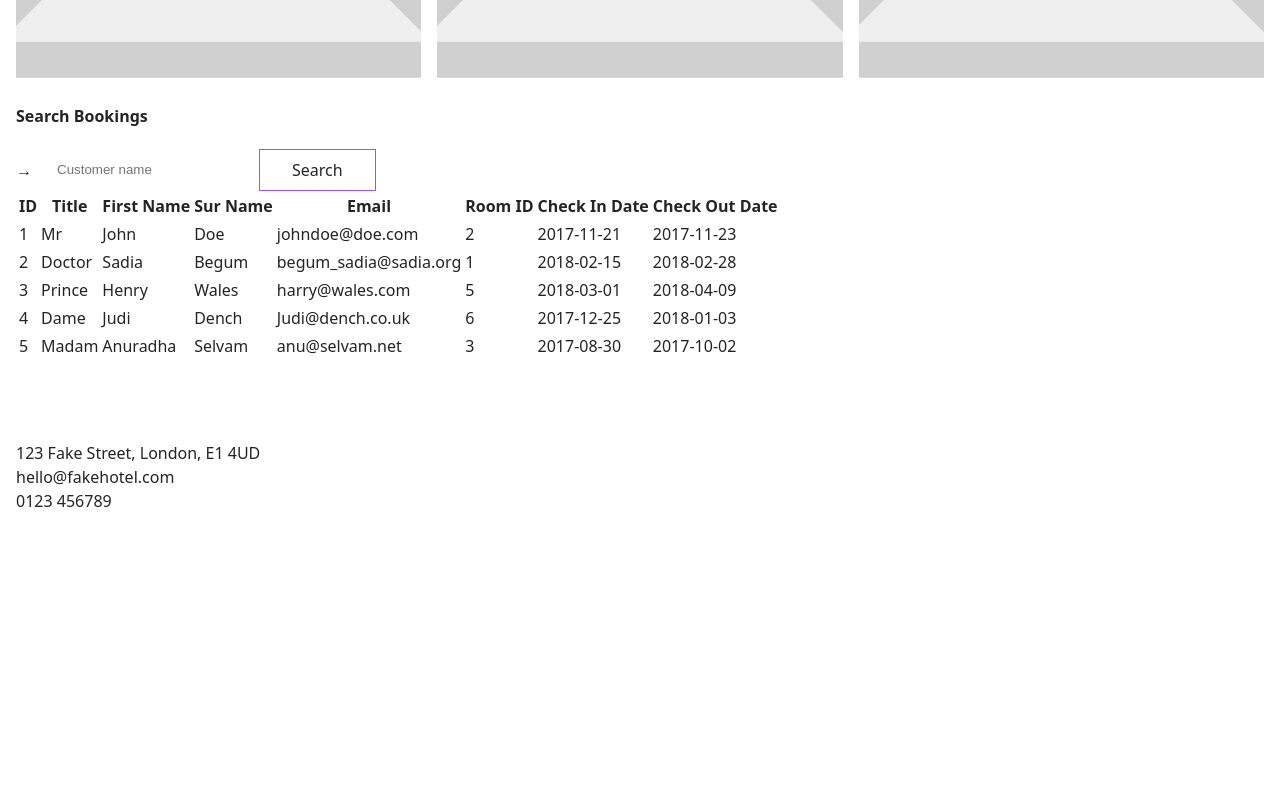
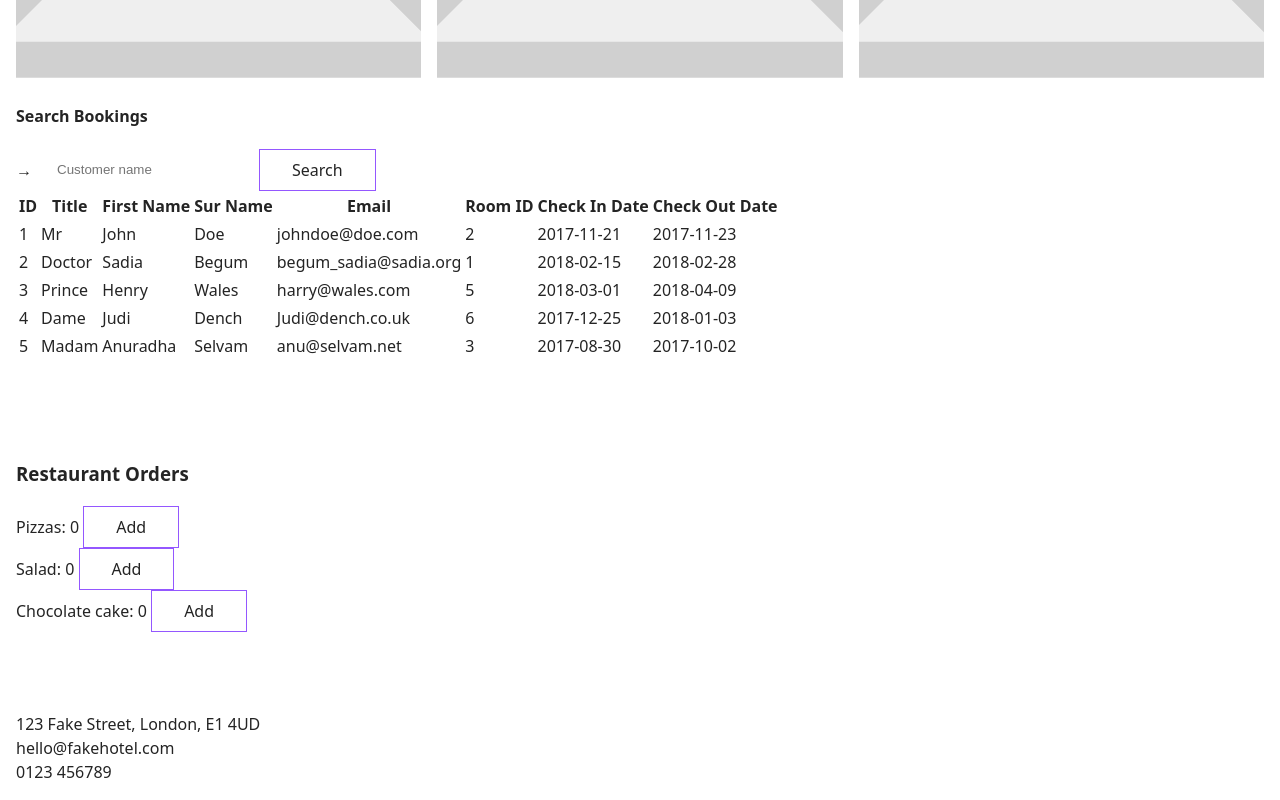
Before and after one commit to CodeYourFuture/React-Module-Project, a React (Vite) app: page / in a window 1280 px wide. Shown: the part 613-1413 px from the top of the page. Before the commit the page ends 1142 px from the top, so only its background shows below. Built offline with nearby package versions, Linux system fonts and the light colour scheme.

Commit message:
completed tasks feature order, add more,ordertype

```diff
--- a/src/components/App/App.jsx
+++ b/src/components/App/App.jsx
@@ -2,6 +2,7 @@ import Bookings from "@/components/Bookings/Bookings.jsx";
 import AppHeader from "@/components/AppHeader/AppHeader.jsx";
 import Footer from "@/components/Footer/Footer.jsx";
 import Deck from "../Deck/Deck";
+import Restaurant from "../Restaurant/Restaurant.jsx";
 import "./App.scss"
 
 const arr = [
@@ -15,6 +16,7 @@ const App = () => (
     <AppHeader />
     <Deck />
     <Bookings />
+    <Restaurant />
     <Footer array={arr} />
   </div>
 );
--- a/src/components/App/App.scss
+++ b/src/components/App/App.scss
@@ -1,5 +1,4 @@
-.app {
-}
+
 .app {
   display: grid;
   max-width: var(--space--container);
--- /dev/null
+++ b/src/components/Order/Order.jsx
@@ -0,0 +1,16 @@
+import { useState } from "react";
+import RestaurantButton from "../Restaurant/RestaurantButton";
+
+const Order = ({ orderType }) => {
+  const [orders, setOrders] = useState(0);
+  const orderOne = () => {
+    setOrders(orders + 1);
+  };
+  return (
+    <li className="restaurant__item">
+      {orderType}: {orders} <RestaurantButton orderOne={orderOne} />
+    </li>
+  );
+};
+
+export default Order;
--- a/src/components/Restaurant/Restaurant.jsx
+++ b/src/components/Restaurant/Restaurant.jsx
@@ -1,14 +1,14 @@
+import Order from "../Order/Order";
+
 const Restaurant = () => {
-  const pizzas = 0;
   return (
     <section className="restaurant">
       <h3 className="restaurant__heading">Restaurant Orders</h3>
       <ul className="restaurant__list">
-        <li className="restaurant__item">
-          Pizzas: {pizzas}{" "}
-          <button className="button restaurant__button">Add</button>
-        </li>
-      </ul>
+       <Order orderType="Pizzas" />
+        <Order orderType="Salad" />
+        <Order orderType="Chocolate cake" />
+       </ul>
     </section>
   );
 };
--- /dev/null
+++ b/src/components/Restaurant/RestaurantButton.jsx
@@ -0,0 +1,9 @@
+const RestaurantButton = ({ orderOne }) => {
+    return (
+      <button className="button restaurant__button" onClick={orderOne}>
+        Add
+      </button>
+    );
+  };
+
+  export default RestaurantButton;
```
